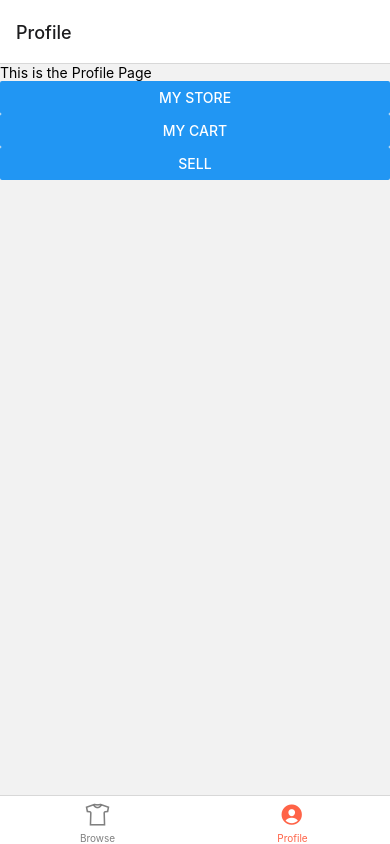
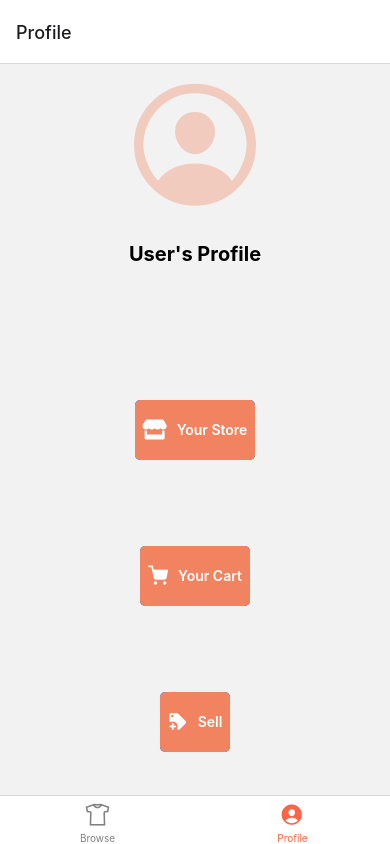
Before and after one commit to dinosaur96m/thrifted-react-native, a React Native app: screen /Profile in a window 390 px wide. Built offline with nearby package versions, Linux system fonts and the light colour scheme.

Commit message:
styled profile screen

```diff
--- a/screens/profile/Profile.js
+++ b/screens/profile/Profile.js
@@ -1,23 +1,59 @@
 import { StatusBar } from 'expo-status-bar'
 import { StyleSheet, Text, View, Button } from 'react-native'
 import { textShadowColor } from 'react-native/Libraries/Components/View/ReactNativeStyleAttributes';
+import { FontAwesome5, Feather, MaterialCommunityIcons, Ionicons } from '@expo/vector-icons'
+import { bounce } from 'react-native/Libraries/Animated/Easing';
 
 export default function Profile ({navigation}) {
 
     return(
-        <View>
-            <Text>This is the Profile Page</Text>
-            <Button
-                title="My Store"
-                onPress={ () => navigation.navigate('Store')}/>
-            <Button
-                title="My Cart"
-                onPress={() => navigation.navigate('Cart')}
-            />
-            <Button
-                title="Sell"
-                onPress={() => navigation.navigate('New Item')}
-            />
+        <View style={styles.profileScreen}>
+            <View style={styles.header}>
+                <Ionicons name="person-circle-outline" size={150} color="#f2cbbf"/>
+                <Text style={styles.username}>User's Profile</Text>
+            </View>
+            <View style={styles.buttonContainer}>
+                <FontAwesome5.Button
+                    name="store"
+                    style={styles.navButton}
+                    onPress={ () => navigation.navigate('Store')}>Your Store</FontAwesome5.Button>
+                <Feather.Button
+                    name="shopping-cart"
+                    style={styles.navButton}
+                    onPress={() => navigation.navigate('Cart')}
+                >Your Cart</Feather.Button>
+                <MaterialCommunityIcons.Button
+                    name="tag-plus"
+                    title="Sell"
+                    style={styles.navButton}
+                    onPress={() => navigation.navigate('New Item')}
+                >Sell</MaterialCommunityIcons.Button>
+            </View>
         </View>
     )
 }
+
+let styles = StyleSheet.create({
+    profileScreen: {
+        flex: 1
+    },
+    header: {
+        flex: 2,
+        alignItems: 'center',
+    },
+    username: {
+        fontWeight: "bold",
+        fontSize: 20,
+        marginTop: 15
+    },
+    buttonContainer: {
+        flex: 3,
+        justifyContent: 'space-around',
+        alignItems: 'center'
+    },
+    navButton: {
+        height: 60,
+        backgroundColor: '#f28361',
+        textAlign: 'center'
+    }
+})
```
